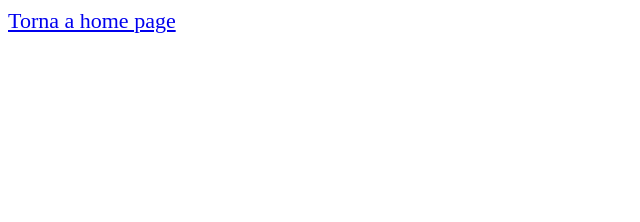
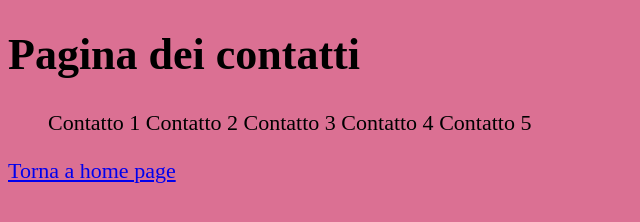
Before and after one commit to vivmnc/sito_1, a plain HTML site: page contatti.html in a window 1280 px wide. Shown: the whole page, without its empty margins (0-640 px from the left). Drawn offline with Linux system fonts and the light colour scheme.

Commit message:
aggiunta immagini, correzione link in pagina contatti

```diff
--- a/contatti.html
+++ b/contatti.html
@@ -10,8 +10,16 @@
         <link rel="stylesheet" href="style.css">
     </head>
     <body>
+        <h1>Pagina dei contatti</h1>
+        <ul>
+            <il>Contatto 1</il>
+            <il>Contatto 2</il>
+            <il>Contatto 3</il>
+            <il>Contatto 4</il>
+            <il>Contatto 5</il>
 
-        <a href="contatti.html">Torna a home page</a>
+        </ul>
+        <a href="index.html">Torna a home page</a>
         <script src="" async defer></script>
     </body>
 </html>
--- a/style.css
+++ b/style.css
@@ -1,3 +1,4 @@
 body {
     font-size: 22px;
+    background-color: palevioletred;
 }
```
Also changed, not shown: index.html (+3 -0 lines), this-is-fine.jpg (added).
